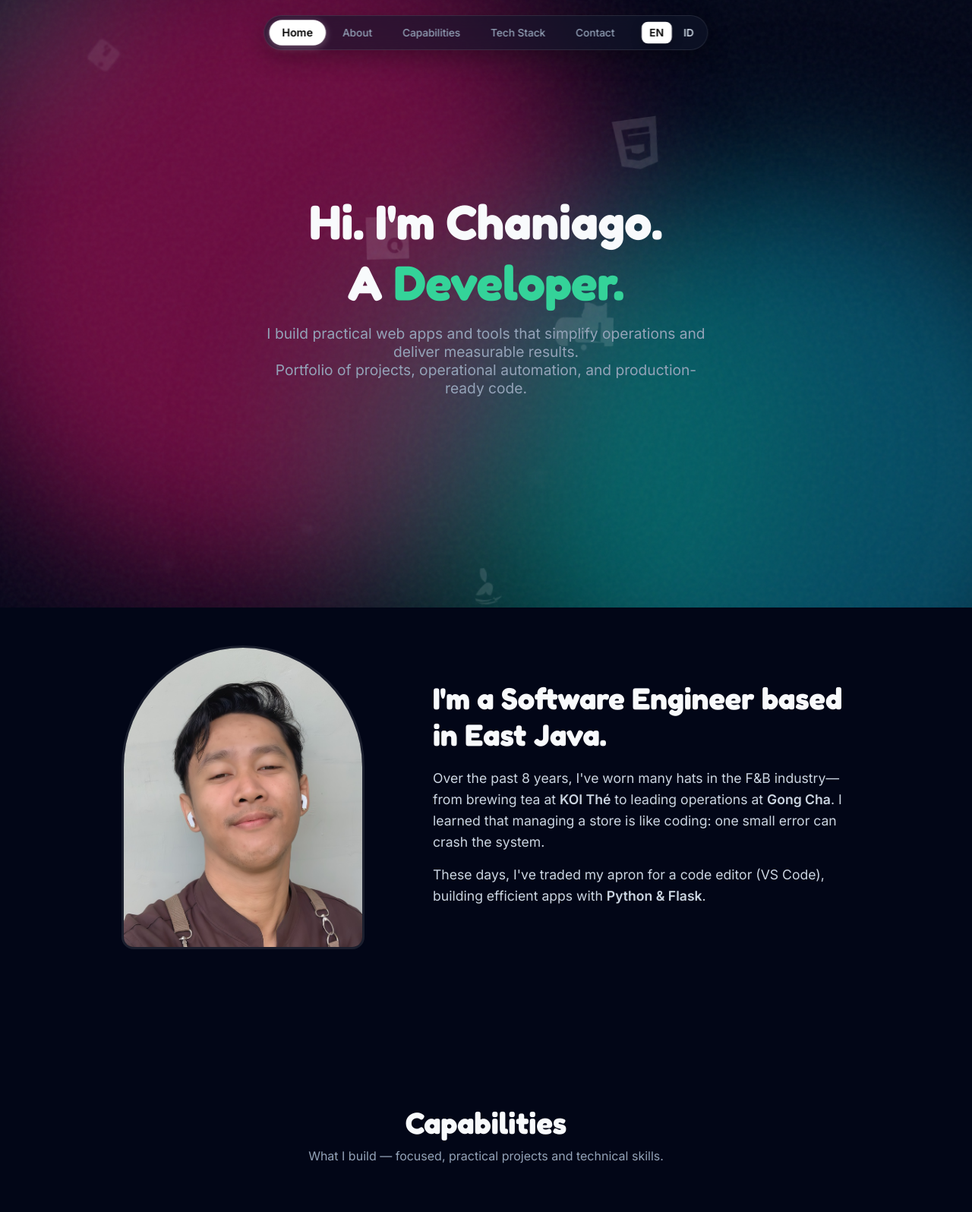
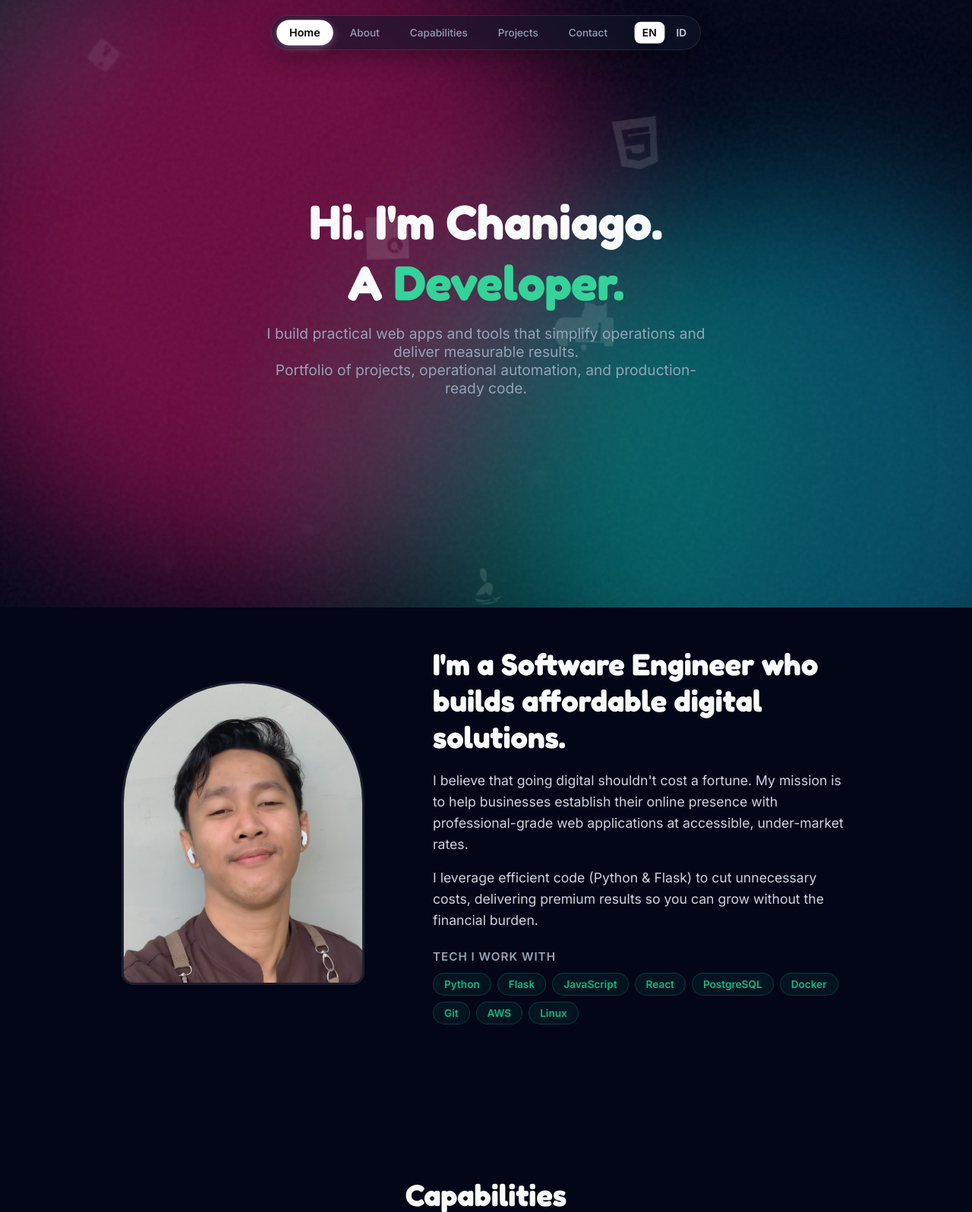
Before and after one commit to Justchaniago/Justchaniago, a Flask app: page / in a window 1280 px wide. Shown: the top 1596 px of the page at 76% size. Run offline with Flask 3, Linux system fonts and the light colour scheme; data comes from the database, SQL or seed files in the repository; some libraries are stand-ins or nearby versions.

Commit message:
Update portfolio: optimize project image, replace tech stack with projects nav, improve about section and navbar scroll detection

```diff
--- a/app.py
+++ b/app.py
@@ -77,14 +77,14 @@ TRANSLATIONS = {
         'navbar_home': 'Home',
         'navbar_about': 'About',
         'navbar_capabilities': 'Capabilities',
-        'navbar_tech_stack': 'Tech Stack',
+        'navbar_projects': 'Projects',
         'navbar_contact': 'Contact',
         'hero_hi': "Hi. I'm Chaniago.",
         'hero_role': 'A <span class="highlight">Developer.</span>',
         'hero_desc': 'I build practical web apps and tools that simplify operations and deliver measurable results.<br>Portfolio of projects, operational automation, and production-ready code.',
-        'about_title': "I'm a <span class=\"highlight\">Software Engineer</span> based in East Java.",
-        'about_p1': "Over the past 8 years, I've worn many hats in the F&B industry—from brewing tea at <b>KOI Thé</b> to leading operations at <b>Gong Cha</b>. I learned that managing a store is like coding: one small error can crash the system.",
-        'about_p2': "These days, I've traded my apron for a code editor (VS Code), building efficient apps with <b>Python & Flask</b>.",
+        'about_title': "I'm a <span class=\"highlight\">Software Engineer</span> who builds affordable digital solutions.",
+        'about_p1': "I believe that going digital shouldn't cost a fortune. My mission is to help businesses establish their online presence with professional-grade web applications at accessible, under-market rates.",
+        'about_p2': "I leverage efficient code (Python & Flask) to cut unnecessary costs, delivering premium results so you can grow without the financial burden.",
         'capabilities': 'Capabilities',
         'capabilities_desc': 'What I build — focused, practical projects and technical skills.',
         'tech_stack': 'Tech Stack',
@@ -106,14 +106,14 @@ TRANSLATIONS = {
         'navbar_home': 'Beranda',
         'navbar_about': 'Tentang',
         'navbar_capabilities': 'Kemampuan',
-        'navbar_tech_stack': 'Teknologi',
+        'navbar_projects': 'Proyek',
         'navbar_contact': 'Kontak',
         'hero_hi': "Halo. Saya Chaniago.",
         'hero_role': 'Seorang <span class="highlight">Developer.</span>',
         'hero_desc': 'Saya membangun aplikasi web praktis dan alat yang menyederhanakan operasional dan memberikan hasil yang terukur.<br>Portofolio proyek, otomasi operasional, dan kode siap produksi.',
-        'about_title': 'Saya seorang <span class=\"highlight\">Software Engineer</span> di Jawa Timur.',
-        'about_p1': 'Selama 8 tahun terakhir, saya telah menjalani berbagai peran di industri F&B—dari meracik teh di <b>KOI Thé</b> hingga memimpin operasional di <b>Gong Cha</b>. Saya belajar bahwa mengelola toko itu seperti ngoding: satu kesalahan kecil bisa membuat sistem crash.',
-        'about_p2': 'Sekarang, saya menukar apron dengan editor kode (VS Code), membangun aplikasi efisien dengan <b>Python & Flask</b>.',
+        'about_title': 'Saya seorang <span class=\"highlight\">Software Engineer</span> yang membangun solusi digital terjangkau.',
+        'about_p1': 'Saya percaya bahwa digitalisasi tidak harus mahal. Misi saya adalah membantu bisnis membangun kehadiran online mereka dengan aplikasi web berkualitas profesional di harga yang terjangkau dan di bawah pasaran.',
+        'about_p2': 'Saya memanfaatkan kode yang efisien (Python & Flask) untuk memangkas biaya yang tidak perlu, memberikan hasil premium sehingga Anda dapat berkembang tanpa beban finansial.',
         'capabilities': 'Kemampuan',
         'capabilities_desc': 'Apa yang saya bangun — proyek fokus, praktis, dan skill teknis.',
         'tech_stack': 'Teknologi',
@@ -159,6 +159,19 @@ def create_db():
                 Service(title="Consultation & Strategy", icon="bi-clipboard-check")
             ]
             db.session.add_all(services_dummy)
+            db.session.commit()
+
+        # Seed Portfolio if empty
+        if not Portfolio.query.first():
+            portfolios_dummy = [
+                Portfolio(
+                    title="Senja Coffee E-Commerce",
+                    category="Full-Stack Web App",
+                    image_url="/static/images/Homepage_coffe_senja.png",
+                    link_url="https://senja-coffee-demo.vercel.app"
+                )
+            ]
+            db.session.add_all(portfolios_dummy)
             db.session.commit()
 
 # --- ROUTES ---
@@ -358,9 +371,12 @@ def init_db():
 
             if not Portfolio.query.first():
                 portfolios_dummy = [
-                    Portfolio(title="Personal Website", category="Web App", image_url="/static/images/portfolio1.jpg", link_url="https://example.com"),
-                    Portfolio(title="Brand Identity", category="Design", image_url="/static/images/portfolio2.jpg", link_url="https://example.com"),
-                    Portfolio(title="Landing Page", category="Web", image_url="/static/images/portfolio3.jpg", link_url="https://example.com")
+                    Portfolio(
+                        title="Senja Coffee E-Commerce",
+                        category="Full-Stack Web App",
+                        image_url="/static/images/Homepage_coffe_senja.png",
+                        link_url="https://senja-coffee-demo.vercel.app"
+                    )
                 ]
                 db.session.add_all(portfolios_dummy)
 
--- a/static/style.css
+++ b/static/style.css
@@ -365,9 +365,30 @@ body::before {
 .tech-chip .logo-img img { width:100%; height:100%; object-fit:contain; display:block; }
 .tech-chip .tech-name { color:#e6eef8; font-weight:700; font-size:0.95rem; }
 
+/* Compact Tech Badge for About Section */
+.tech-badge {
+    display: inline-block;
+    padding: 6px 14px;
+    background: linear-gradient(135deg, rgba(52, 211, 153, 0.08), rgba(16, 185, 129, 0.08));
+    border: 1px solid rgba(52, 211, 153, 0.2);
+    border-radius: 20px;
+    color: #10b981;
+    font-size: 0.85rem;
+    font-weight: 600;
+    transition: all 0.2s ease;
+    backdrop-filter: blur(10px);
+}
+.tech-badge:hover {
+    background: linear-gradient(135deg, rgba(52, 211, 153, 0.15), rgba(16, 185, 129, 0.12));
+    border-color: rgba(52, 211, 153, 0.4);
+    transform: translateY(-2px);
+    box-shadow: 0 4px 12px rgba(52, 211, 153, 0.2);
+}
+
 @media (max-width: 700px) {
     .tech-chip { padding: 8px 10px; gap:8px; }
     .tech-chip .logo { width:34px; height:34px; font-size:0.85rem; }
+    .tech-badge { padding: 5px 12px; font-size: 0.8rem; }
 }
 
 /* PORTFOLIO GRID */
--- a/templates/index.html
+++ b/templates/index.html
@@ -49,7 +49,7 @@
             <a href="#home" class="nav-link active">{{ texts.navbar_home }}</a>
             <a href="#about" class="nav-link">{{ texts.navbar_about }}</a>
             <a href="#services" class="nav-link">{{ texts.navbar_capabilities }}</a>
-            <a href="#tech-stack" class="nav-link">{{ texts.navbar_tech_stack }}</a>
+            <a href="#portfolio" class="nav-link">{{ texts.navbar_projects }}</a>
             <a href="#contact" class="nav-link">{{ texts.navbar_contact }}</a>
             <div class="lang-switch">
                 <a href="{{ url_for('set_language', lang='en') }}" class="lang-link {% if lang == 'en' %}active-lang{% endif %}">EN</a>
@@ -86,6 +86,21 @@
                     <h2>{{ texts.about_title | safe }}</h2>
                     <p>{{ texts.about_p1 | safe }}</p>
                     <p>{{ texts.about_p2 | safe }}</p>
+
+                    <div style="margin-top: 24px;">
+                        <h3 style="font-size: 0.95rem; color: #94a3b8; text-transform: uppercase; letter-spacing: 1px; margin-bottom: 12px;">Tech I Work With</h3>
+                        <div style="display: flex; flex-wrap: wrap; gap: 8px;">
+                            <span class="tech-badge">Python</span>
+                            <span class="tech-badge">Flask</span>
+                            <span class="tech-badge">JavaScript</span>
+                            <span class="tech-badge">React</span>
+                            <span class="tech-badge">PostgreSQL</span>
+                            <span class="tech-badge">Docker</span>
+                            <span class="tech-badge">Git</span>
+                            <span class="tech-badge">AWS</span>
+                            <span class="tech-badge">Linux</span>
+                        </div>
+                    </div>
                 </div>
             </div>
         </section>
@@ -116,7 +131,7 @@
             </div>
         </section>
 
-        <section id="tech-stack" class="container">
+        <section id="tech-stack" class="container" style="display: none;">
             <div class="section-header center-aligned reveal">
                 <h2>{{ texts.tech_stack }}</h2>
                 <p style="color: #94a3b8; max-width: 700px; margin: 10px auto;">{{ texts.tech_stack_desc }}</p>
@@ -329,14 +344,26 @@
                 else navbar.classList.remove('scrolled');
 
                 let current = '';
-                const offset = 250;
+                const offset = 150;
+
                 sections.forEach(section => {
-                    if (window.scrollY >= (section.offsetTop - offset)) current = section.getAttribute('id');
+                    const sectionTop = section.offsetTop;
+                    const sectionHeight = section.offsetHeight;
+                    const scrollPos = window.scrollY + offset;
+
+                    if (scrollPos >= sectionTop && scrollPos < sectionTop + sectionHeight) {
+                        current = section.getAttribute('id');
+                    }
                 });
-                if (window.scrollY < 100) current = 'home';
+
+                if (window.scrollY < 200) current = 'home';
+
                 navLinks.forEach(link => {
                     link.classList.remove('active');
-                    if (current && link.getAttribute('href').includes(current)) link.classList.add('active');
+                    const href = link.getAttribute('href');
+                    if (current && href === '#' + current) {
+                        link.classList.add('active');
+                    }
                 });
             }
             window.addEventListener('scroll', updateNav);
```
Also changed, not shown: static/images/Homepage_coffe_senja.png (added).
